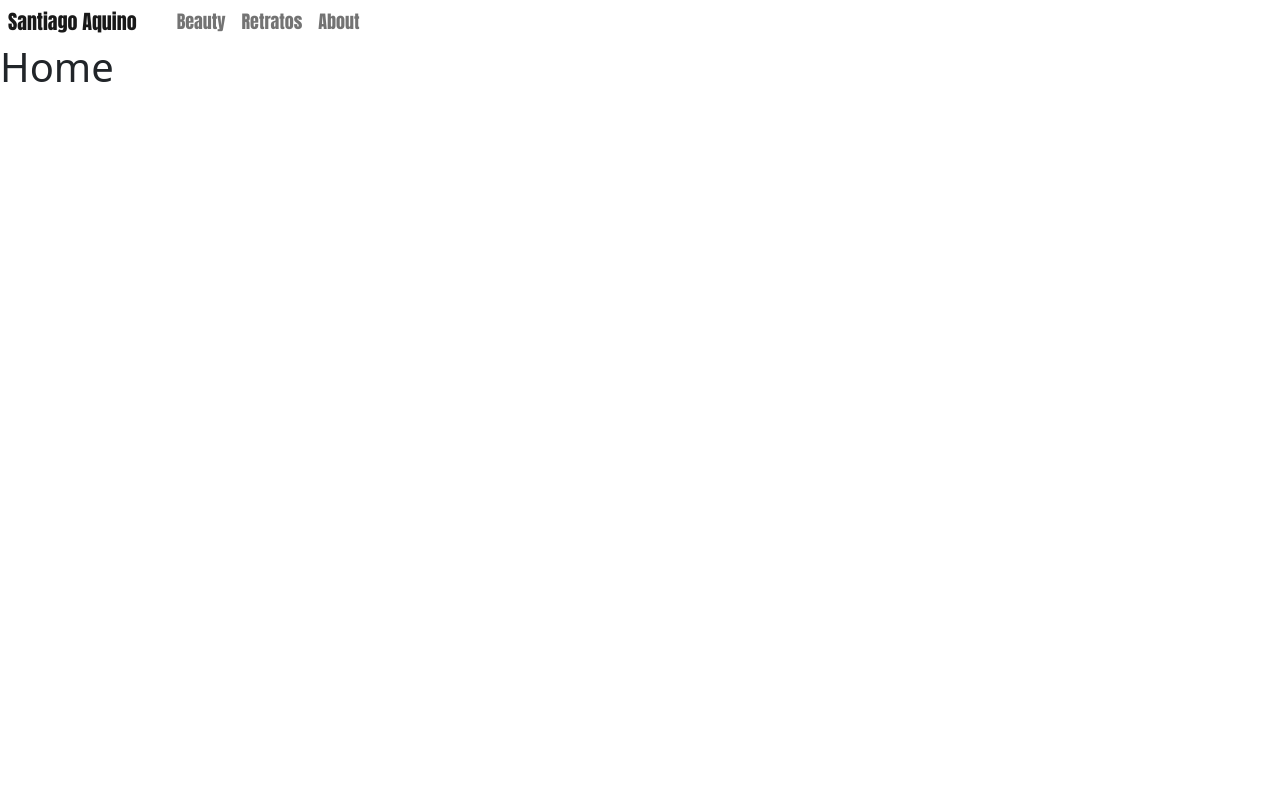
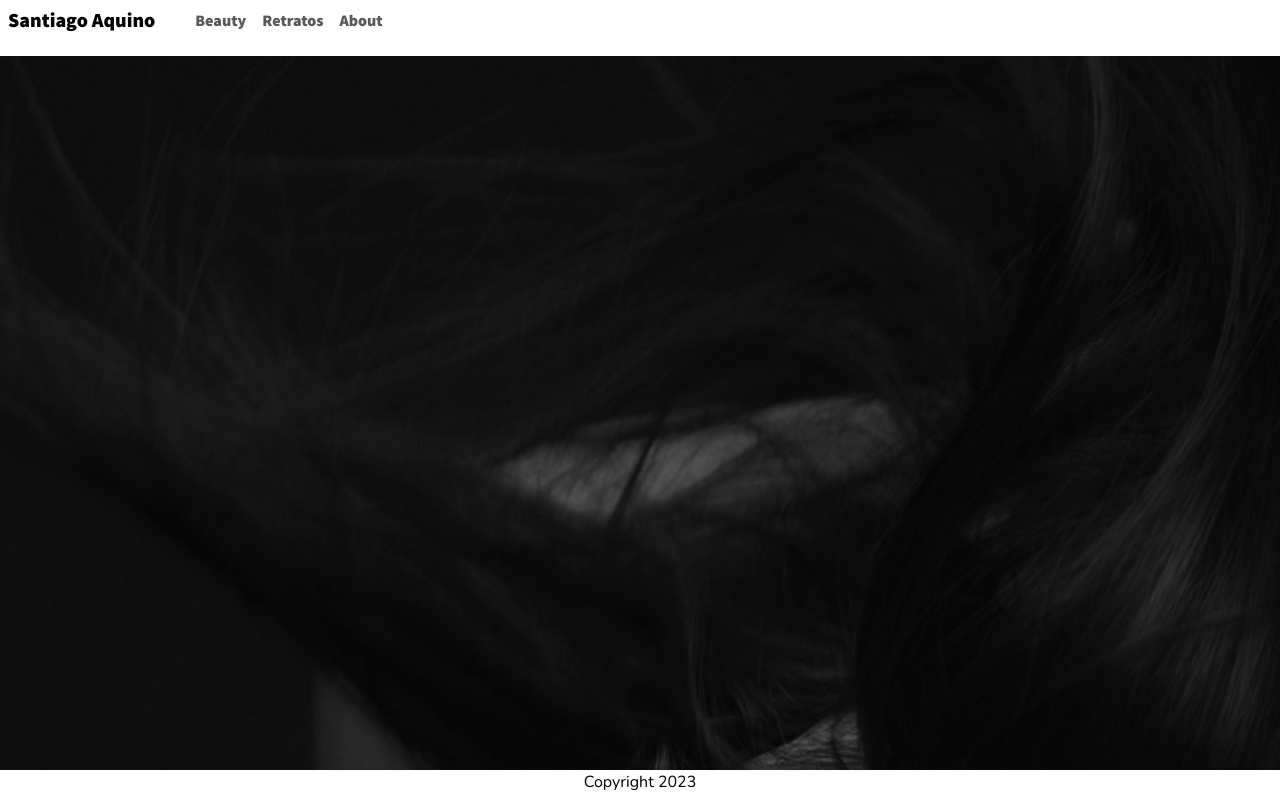
Before and after one commit to WebDevCod/proyecto-sav, a React (Create React App) app: page / in a window 1280 px wide. Shown: the top 800 px of the page. Built offline with nearby package versions, Linux system fonts and the light colour scheme.

Commit message:
Layout added

```diff
--- a/package.json
+++ b/package.json
@@ -4,12 +4,13 @@
   "private": true,
   "dependencies": {
     "@fortawesome/fontawesome-svg-core": "^6.2.1",
+    "@fortawesome/free-regular-svg-icons": "^6.2.1",
     "@fortawesome/free-solid-svg-icons": "^6.2.1",
     "@fortawesome/react-fontawesome": "^0.2.0",
     "@testing-library/jest-dom": "^5.16.5",
     "@testing-library/react": "^13.4.0",
     "@testing-library/user-event": "^13.5.0",
-    "bootstrap": "^5.2.3",
+    "bootstrap": "^5.3.0-alpha1",
     "react": "^18.2.0",
     "react-bootstrap": "^2.6.0",
     "react-dom": "^18.2.0",
--- a/public/index.html
+++ b/public/index.html
@@ -25,9 +25,10 @@
   <!--GOOGLE FONTS-->
   <link rel="preconnect" href="https://fonts.googleapis.com">
   <link rel="preconnect" href="https://fonts.gstatic.com" crossorigin>
-  <link href="https://fonts.googleapis.com/css2?family=Anton&family=Roboto+Mono&display=swap" rel="stylesheet">
+  <link href="https://fonts.googleapis.com/css2?family=Nunito&family=Source+Sans+Pro:wght@900&display=swap"
+    rel="stylesheet">
 
-  <title>React App</title>
+  <title>Santiago Aquino</title>
 </head>
 
 <body>
--- a/src/App.js
+++ b/src/App.js
@@ -1,26 +1,20 @@
-import { BrowserRouter, Routes, Route, Navigate } from 'react-router-dom';
+import { BrowserRouter as Router, Routes, Route } from 'react-router-dom';
 import About from './components/About';
 import Beauty from './components/Beauty';
 import Home from './components/Home';
 import Retratos from './components/Retratos';
-import NavBarUsed from './layouts/NavBar';
 
-function App() {
+export default function App() {
   return (
     <>
-      <BrowserRouter>
+      <Router>
         <Routes>
-          <Route path='/' element={<NavBarUsed />}>
-            <Route index element={<Home />} />
-            <Route path='beauty' element={<Beauty />} />
-            <Route path='retratos' element={<Retratos />} />
-            <Route path='about' element={<About />} />
-            <Route path='*' element={<Navigate replace to='/' />} />
-          </Route>
+          <Route path='/' element={<Home />} />
+          <Route path='beauty' element={<Beauty />} />
+          <Route path='retratos' element={<Retratos />} />
+          <Route path='about' element={<About />} />
         </Routes>
-      </BrowserRouter>
+      </Router>
     </>
   );
-}
-
-export default App;
+};
--- a/src/components/About.js
+++ b/src/components/About.js
@@ -1,11 +1,15 @@
-function About() {
+import Layout from '../layout/Layout';
+
+export default function About() {
     return (
-        <div className='container'>
-            <img src={require('../img/img_about.jpg')} className='d-block w-100 mt-2' alt='retrato de Santiago Aquino' />
-            <p className='text-center p-2'>Estoy en el mundo de la fotografía desde el 2011. Crecí en la ciudad de Treinta y Tres y me mudé a Montevideo para ingresar a la Licenciatura de Fotografía del IENBA, terminando mis estudios en el 2016.
-                Actualmente me estoy centrando en la fotografía de beauty y retratos.</p>
-        </div>
-    )
-}
-
-export default About;
+        <Layout>
+            <div className='container'>
+                <div className='img-about'>
+                    <img src={require('../img/img_about.jpg')} alt='retrato de Santiago Aquino' />
+                </div>
+                <p className='mt-3 fs-5 text-start'>Estoy en el mundo de la fotografía desde el 2011. Crecí en la ciudad de Treinta y Tres y me mudé a Montevideo para ingresar a la Licenciatura de Fotografía del IENBA, terminando mis estudios en el 2016.
+                    Actualmente me estoy centrando en la fotografía de beauty y retratos.</p>
+            </div>
+        </Layout>
+    );
+};
--- a/src/components/Beauty.js
+++ b/src/components/Beauty.js
@@ -1,9 +1,10 @@
 import Carousel from 'react-bootstrap/Carousel';
+import Layout from '../layout/Layout';
 
-function Beauty() {
+export default function Beauty() {
     return (
         <>
-            <div>
+            <Layout>
                 <Carousel controls={false} indicators={false}>
                     <Carousel.Item>
                         <img className="d-block w-100" src={require('../img/beauty/01.jpg')} alt="retrato" />
@@ -18,9 +19,7 @@ function Beauty() {
                         <img className="d-block w-100" src={require('../img/beauty/04.jpg')} alt="retrato" />
                     </Carousel.Item>
                 </Carousel>
-            </div>
+            </Layout>
         </>
-    )
-}
-
-export default Beauty;
+    );
+};
--- a/src/components/Home.js
+++ b/src/components/Home.js
@@ -1,9 +1,9 @@
-function Home() {
+import Layout from '../layout/Layout';
+
+export default function Home() {
     return (
-        <div>
-            <h1>Home</h1>
-        </div>
-    )
-}
-
-export default Home;
+        <Layout>
+            <img className='w-100 pt-3' src={require('../img/retratos/04.jpg')} alt="retrato" />
+        </Layout>
+    );
+};
--- a/src/components/Retratos.js
+++ b/src/components/Retratos.js
@@ -1,8 +1,10 @@
 import Carousel from 'react-bootstrap/Carousel';
+import Layout from '../layout/Layout';
 
-function Retratos() {
+export default function Retratos() {
     return (
         <>
+            <Layout>
                 <div>
                     <Carousel controls={false} indicators={false}>
                         <Carousel.Item>
@@ -19,8 +21,7 @@ function Retratos() {
                         </Carousel.Item>
                     </Carousel>
                 </div>
+            </Layout>
         </>
-    )
-}
-
-export default Retratos;
+    );
+};
--- a/src/css/style.css
+++ b/src/css/style.css
@@ -1,8 +1,17 @@
 p {
-    font-family: 'Roboto Mono', monospace;
+    font-family: 'Nunito', sans-serif;
 }
 
 Nav {
-    font-family: 'Anton', sans-serif;
-    font-size: large;
+    font-family: 'Source Sans Pro', sans-serif;
 }
+
+.footer {
+    position: fixed;
+    bottom: 0;
+    width: 100%;
+    height: 30px;
+    background-color: white;
+    color: black;
+    text-align: center;
+}
--- /dev/null
+++ b/src/layout/Layout.js
@@ -0,0 +1,16 @@
+import React from 'react';
+import NavBar from './NavBar';
+
+export default function Layout({ children }) {
+    return (
+        <div>
+            <NavBar />
+            <main>
+                {children}
+            </main>
+            <footer className='footer'>
+                <p>Copyright {new Date().getFullYear()}</p>
+            </footer>
+        </div>
+    );
+};
--- a/src/layouts/NavBar.js
+++ b/src/layout/NavBar.js
@@ -1,8 +1,8 @@
 import Nav from 'react-bootstrap/Nav';
 import Navbar from 'react-bootstrap/Navbar';
-import { Outlet, Link } from 'react-router-dom';
+import { Link } from 'react-router-dom';
 
-function NavBarUsed() {
+export default function NavBarUsed() {
     return (
         <>
             <Navbar expand="lg" className="ms-2 p-0" >
@@ -16,11 +16,6 @@ function NavBarUsed() {
                     </Nav>
                 </Navbar.Collapse>
             </Navbar>
-            <section>
-                <Outlet></Outlet>
-            </section>
         </>
-    )
-}
-
-export default NavBarUsed;
+    );
+};
```
Also changed, not shown: 1 other file (tests, documents, lock files or other folders). Lines whose indentation alone changed are shown as unchanged.
